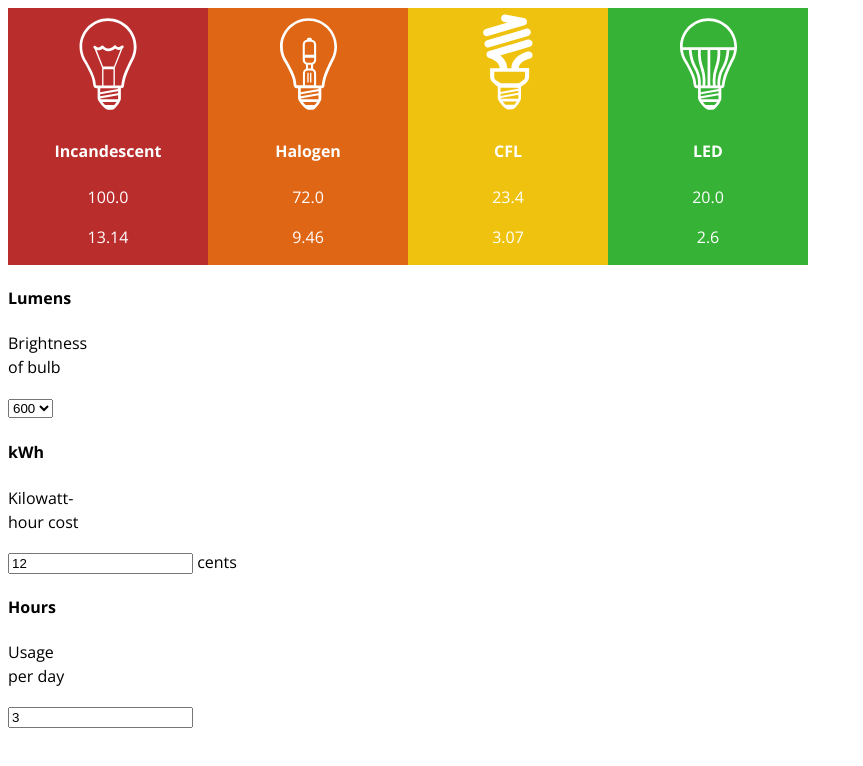
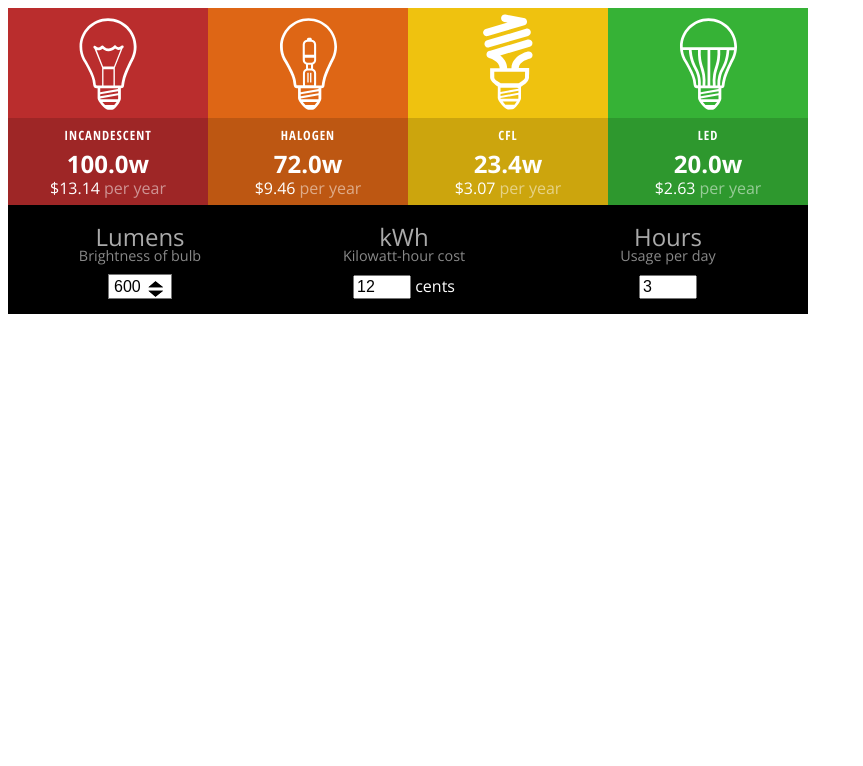
Before and after one commit to strange1120/angular-calculator-tool, a plain HTML site: page index.html in a window 1280 px wide. Shown: the whole page, without its empty margins (0-863 px from the left). Drawn offline with nearby package versions, Linux system fonts and the light colour scheme.

Commit message:
more styling

```diff
--- a/assets/calculator.css
+++ b/assets/calculator.css
@@ -46,5 +46,101 @@
 #myCalculator main section.led {
 	background-color: #36b236;
 	background-image: url(images/bulb_led.svg);
+}
 
+#myCalculator main section > div {
+	padding: 5px 0;
+	background-color: rgba(0, 0, 0, .15);
 }
+
+#myCalculator main h4 {
+	font-family: 'Open Sans Condensed', sans-serif;
+	font-size: .8em;
+	letter-spacing: 1px;
+	margin: 0 0 5px 0;
+	text-transform: uppercase;
+}
+
+#myCalculator main p {
+	margin: 0;
+	font-size: 1.5em;
+	font-weight: 700;
+}
+
+#myCalculator main p + p {
+	font-size: 1em;
+	font-weight: 300;
+}
+
+#myCalculator main p::after {
+	content: 'w';
+}
+
+#myCalculator main p + p::before {
+	content: '$';
+}
+
+#myCalculator main p + p::after {
+	content: 'per year';
+	color: rgba(255, 255, 255, .5);
+	padding-left: 4px;
+}
+
+#myCalculator form {
+	background-color: #000;
+	margin: 0;
+	padding: 10px 0px;
+}
+
+#myCalculator form br {
+	display: none;
+}
+
+#myCalculator form > div {
+	color: #fff;
+	width: 33%;
+	float: left;
+	text-align: center;
+	padding: 10px 0 5px 0;
+}
+
+#myCalculator form::after {
+	content: '';
+	display: block;
+	clear: both;
+}
+
+#myCalculator form h4 {
+	color: #aaa;
+	margin: 0 0 -5px 0;
+	font-size: 1.5em;
+	font-weight: 300;
+}
+
+#myCalculator form p {
+	color: #888;
+	margin: 0 0 6px 0;
+	font-size: .9em;
+}
+
+#myCalculator form input[type=number] {
+	width: 50px;
+	text-align: left;
+	font-size: 1em;
+}
+
+#myCalculator form select {
+	font-size: 1em;
+	-webkit-appearance: none;
+	-moz-appearance: none;
+	-ms-appearance: none;
+	-o-appearance: none;
+	appearance: none;
+	background: #fff url(images/icons_arrows.svg) no-repeat right 6px;
+	background-size: 30px 20px;
+	padding: 3px 30px 3px 5px;
+}
+
+#myCalculator form select::-ms-expand {
+	display: none;
+}
--- a/index.html
+++ b/index.html
@@ -36,7 +36,7 @@
 				<div>
 					<h4>LED</h4>
 					<p>20.0</p>
-					<p>2.6</p>
+					<p>2.63</p>
 				</div>
 			</section>
 		</main>
```
